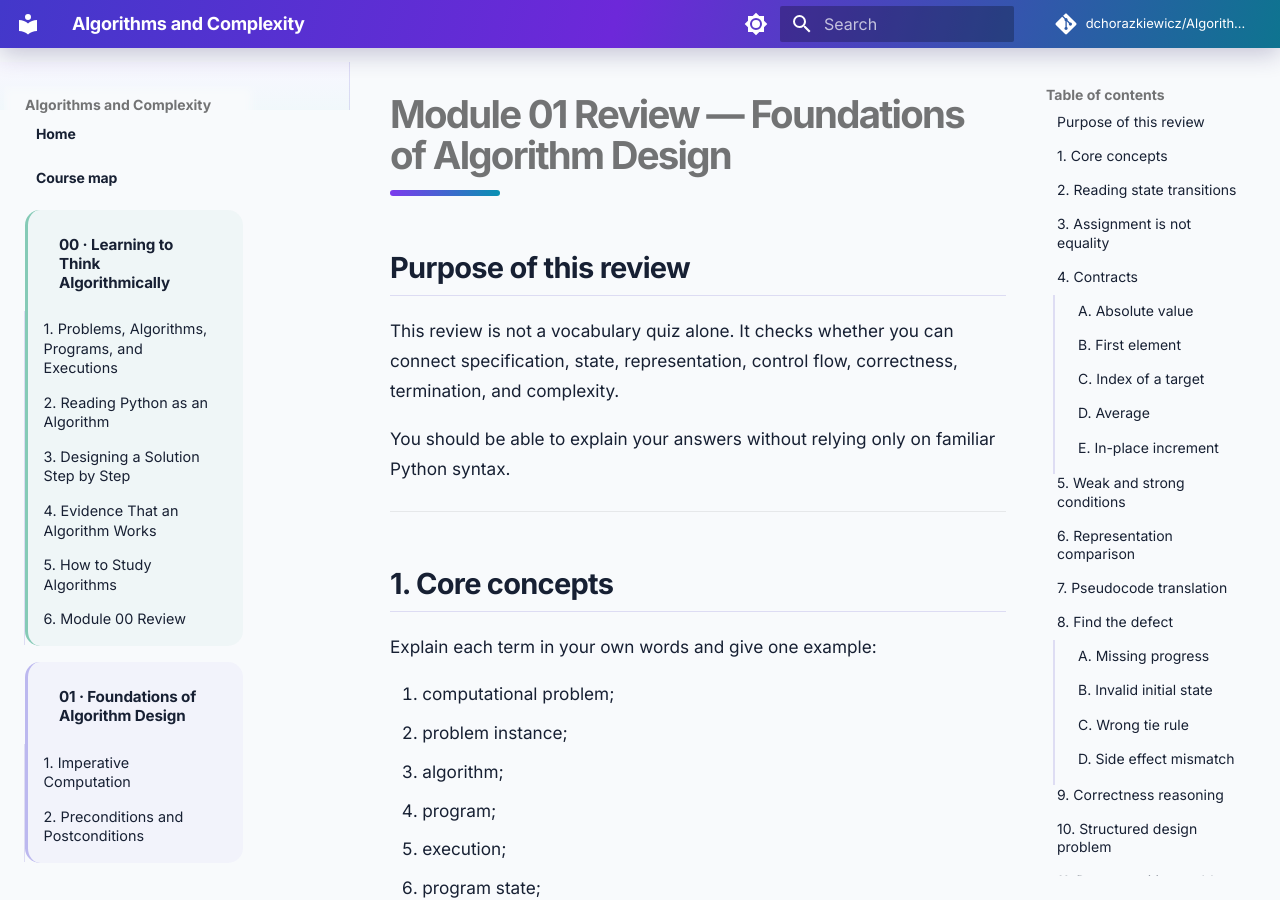
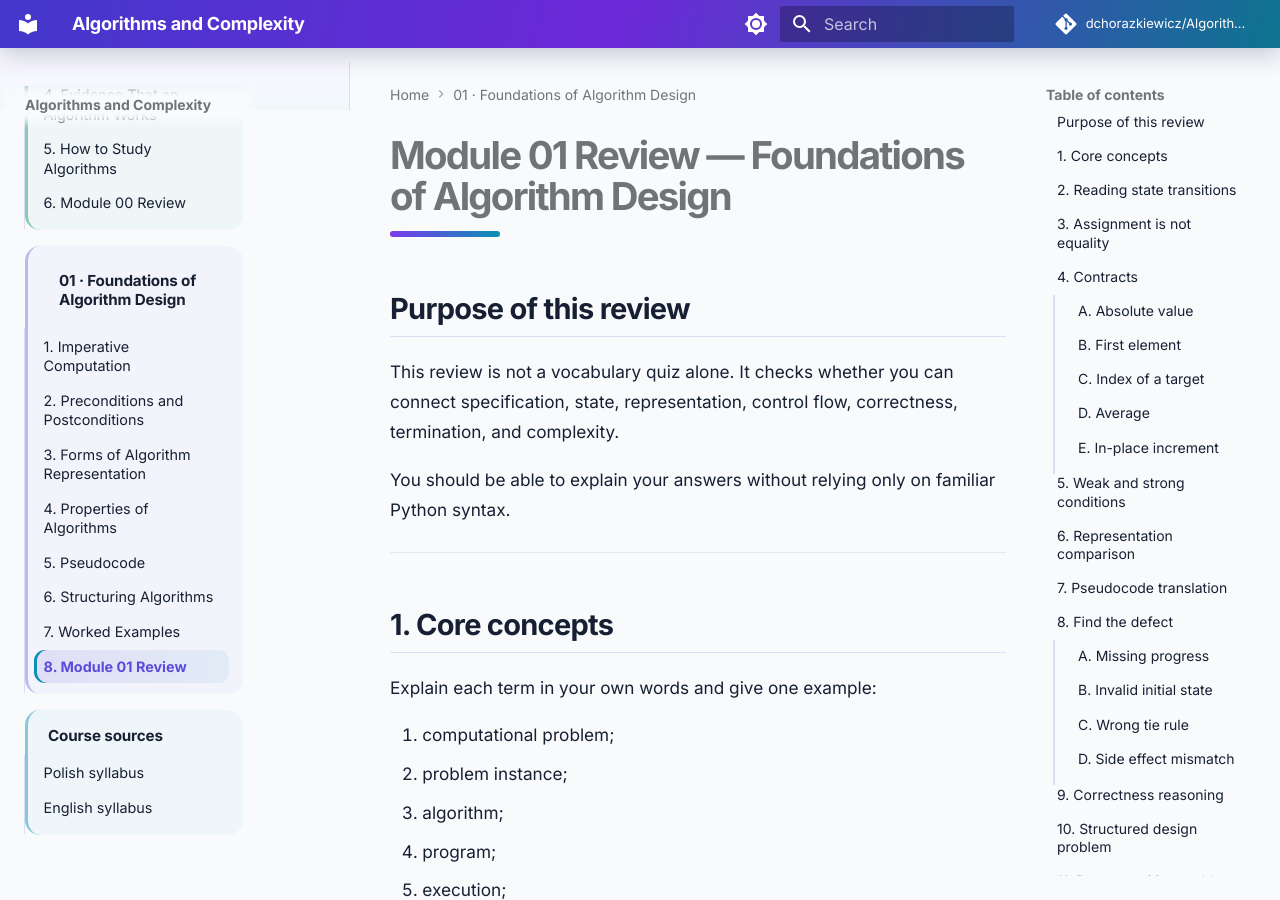
Before and after one commit to dchorazkiewicz/Algorithms_and_Complexity, an MkDocs documentation site: the page built from docs/course/01-foundations-of-algorithm-design/review.md, in a window 1280 px wide and 900 px high. Built offline with MkDocs 1.6.1 and Material for MkDocs 9.7.7, drawn with Linux system fonts in a browser that asks for light colours; comment, search, counter and statistics services are not loaded; some of the changed text lies outside the part shown.

Commit message:
Complete Module 01 navigation

```diff
--- a/mkdocs.yml
+++ b/mkdocs.yml
@@ -86,6 +86,12 @@
       - Module introduction: course/01-foundations-of-algorithm-design/index.md
       - 1. Imperative Computation: course/01-foundations-of-algorithm-design/imperative-computation.md
       - 2. Preconditions and Postconditions: course/01-foundations-of-algorithm-design/preconditions-and-postconditions.md
+      - 3. Forms of Algorithm Representation: course/01-foundations-of-algorithm-design/algorithm-representations.md
+      - 4. Properties of Algorithms: course/01-foundations-of-algorithm-design/properties-of-algorithms.md
+      - 5. Pseudocode: course/01-foundations-of-algorithm-design/pseudocode.md
+      - 6. Structuring Algorithms: course/01-foundations-of-algorithm-design/structuring-algorithms.md
+      - 7. Worked Examples: course/01-foundations-of-algorithm-design/worked-examples.md
+      - 8. Module 01 Review: course/01-foundations-of-algorithm-design/review.md
   - Course sources:
       - Polish syllabus: source/syllabus-pl.md
       - English syllabus: source/syllabus-en.md
```
